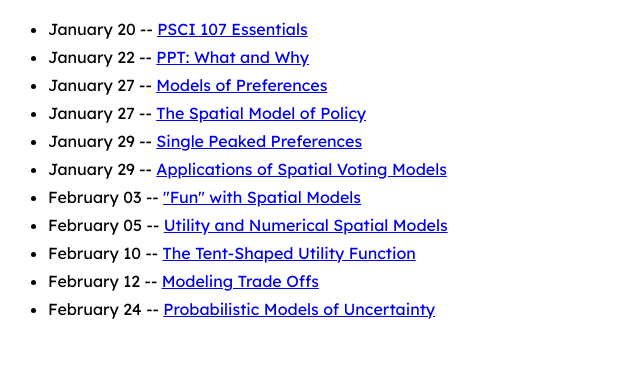
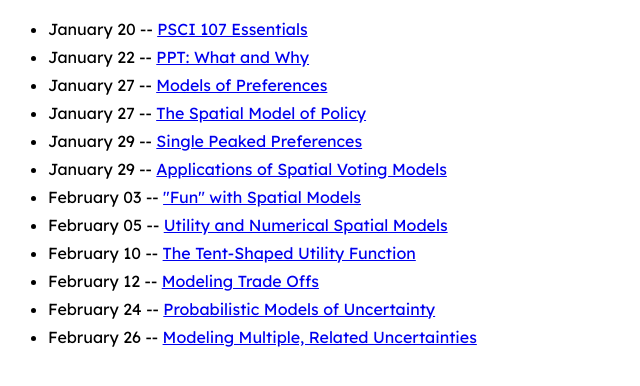
Before and after one commit to stuvjordan-uroc/psci107-spring2026-slides, a website built with Vite: page index.html in a window 1280 px wide. Shown: the part 64-450 px from the top of the page, without its empty margins (0-640 px from the left). Built offline with nearby package versions, Linux system fonts and the light colour scheme.

Commit message:
feb 26 ppt added

```diff
--- a/index.html
+++ b/index.html
@@ -25,6 +25,8 @@
     <li>February 12 -- <a href="./presentations/0212-trade-offs.html">Modeling Trade Offs</a></li>
     <li>February 24 -- <a href="./presentations/0224-probabilistic-models-of-uncertainty.html">Probabilistic Models of
         Uncertainty</a></li>
+    <li>February 26 -- <a href="assets/ppt/02-26_multiple_uncertainties.pptx" download>Modeling Multiple, Related
+        Uncertainties</a></li>
   </ul>
 </body>
 
```
Also changed, not shown: 1 other file.
